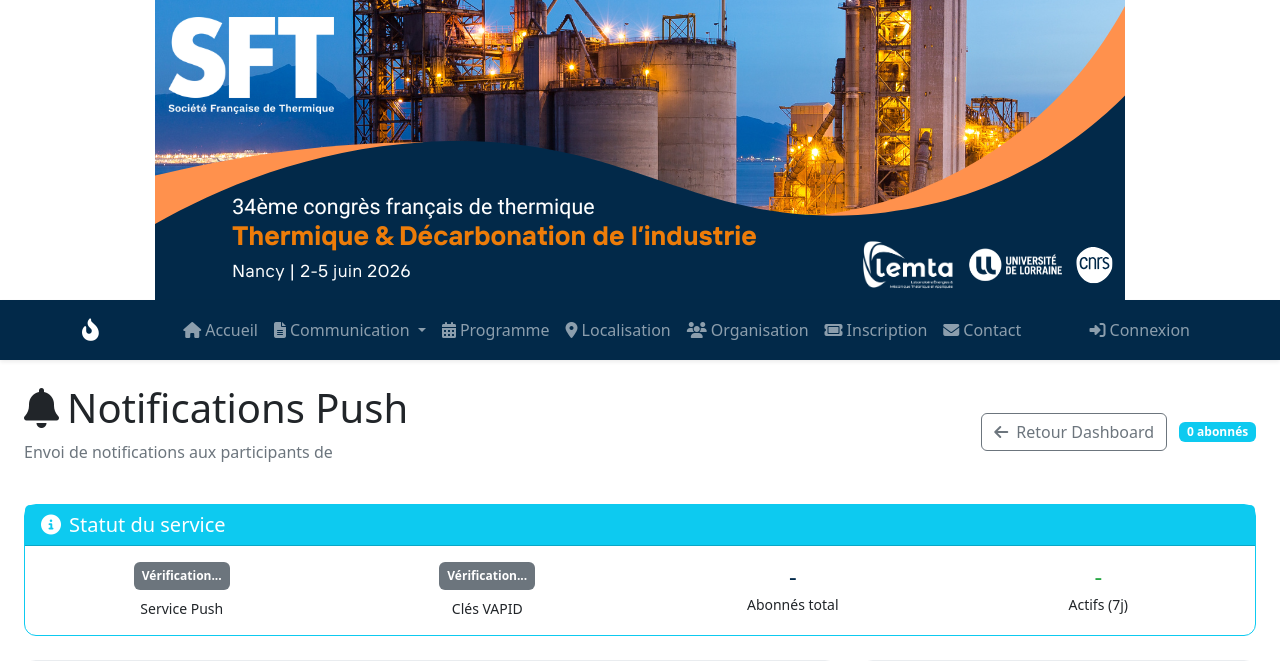
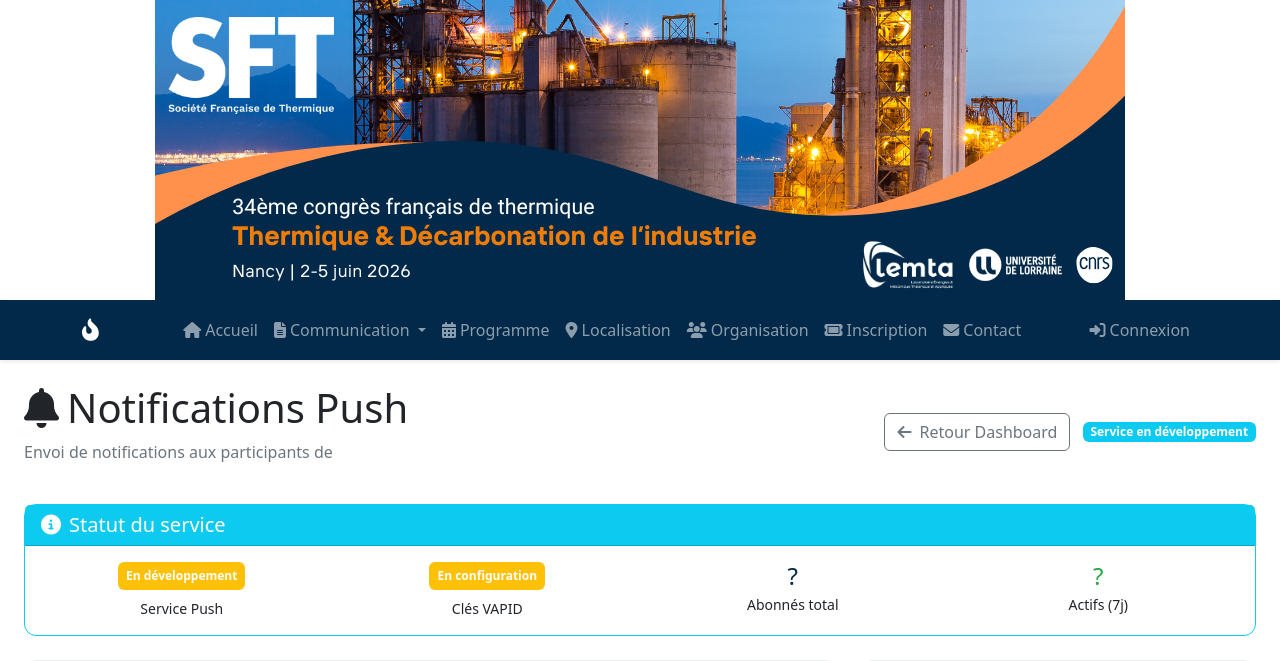
Before and after one commit to Iloraf/ConferenceFlow, a Python web app: template app/templates/admin/notifications.html in a window 1280 px wide. Shown: the top 661 px of the page. Run offline with Jinja, Linux system fonts and the light colour scheme; the template is opened without the code that fills it, so the values that code supplies are empty; some libraries are stand-ins or nearby versions.

Commit message:
add admin pour notifications

```diff
--- a/app/templates/admin/notifications.html
+++ b/app/templates/admin/notifications.html
@@ -441,12 +441,22 @@ async function loadNotificationStats() {
             document.getElementById('total-subscribers').textContent = stats.total_subscribers || 0;
             document.getElementById('active-subscribers').textContent = stats.active_subscribers || 0;
             document.getElementById('subscribers-count').textContent = `${stats.total_subscribers || 0} abonnés`;
+        } else {
+            throw new Error(`Erreur HTTP: ${response.status}`);
         }
     } catch (error) {
-        console.error('Erreur chargement stats:', error);
+        console.warn('Service notifications pas encore configuré:', error.message);
 
-        document.getElementById('service-status').className = 'badge bg-danger p-2 mb-2';
-        document.getElementById('service-status').textContent = 'Erreur';
+        // Affichage en mode développement
+        document.getElementById('service-status').className = 'badge bg-warning p-2 mb-2';
+        document.getElementById('service-status').textContent = 'En développement';
+
+        document.getElementById('vapid-status').className = 'badge bg-warning p-2 mb-2';
+        document.getElementById('vapid-status').textContent = 'En configuration';
+
+        document.getElementById('total-subscribers').textContent = '?';
+        document.getElementById('active-subscribers').textContent = '?';
+        document.getElementById('subscribers-count').textContent = 'Service en développement';
     }
 }
 
@@ -480,21 +490,21 @@ async function sendNotification() {
             updatePreview();
         } else {
             const error = await response.json();
-            alert(`❌ Erreur: ${error.message}`);
+            alert(`❌ Erreur: ${error.message || 'Service en développement'}`);
         }
     } catch (error) {
         console.error('Erreur envoi:', error);
-        alert('❌ Erreur de connexion');
+        alert('⚠️ Service de notification en cours de développement. Fonctionnalité bientôt disponible !');
     }
 }
 
 async function sendTestNotification() {
     const formData = {
         target_audience: 'test',
-        title: document.getElementById('notification-title').value,
-        message: document.getElementById('notification-message').value,
+        title: document.getElementById('notification-title').value || 'Test Conference Flow',
+        message: document.getElementById('notification-message').value || 'Test de notification depuis l\'interface admin',
         url: document.getElementById('notification-url').value,
-        priority: document.querySelector('input[name="priority"]:checked').value
+        priority: document.querySelector('input[name="priority"]:checked')?.value || 'normal'
     };
 
     try {
@@ -510,11 +520,11 @@ async function sendTestNotification() {
             alert('✅ Notification de test envoyée à votre compte');
         } else {
             const error = await response.json();
-            alert(`❌ Erreur: ${error.message}`);
+            alert(`⚠️ Service en développement: ${error.message || 'Bientôt disponible'}`);
         }
     } catch (error) {
         console.error('Erreur test:', error);
-        alert('❌ Erreur de connexion');
+        alert('⚠️ Service de notification en cours de développement. Test bientôt disponible !');
     }
 }
 
```
